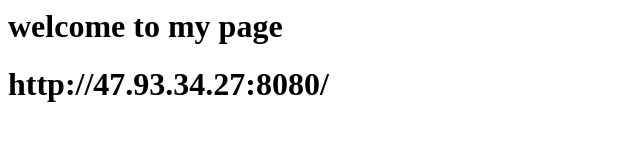
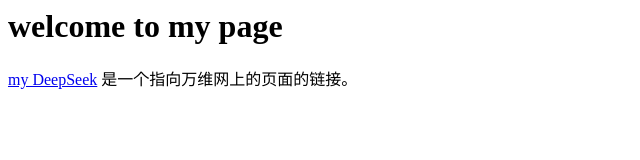
Before and after one commit to hhh2091/hhh2091.github.io, a plain HTML site: page index.html in a window 1280 px wide. Shown: the whole page, without its empty margins (0-640 px from the left). Drawn offline with Linux system fonts and the light colour scheme.

Commit message:
Update index.html

```diff
--- a/index.html
+++ b/index.html
@@ -1,2 +1,3 @@
 <h1>welcome to my page</h1>
-<h1>http://47.93.34.27:8080/</h1>
+
+<p><a href="http://http://47.93.34.27:8080/">my DeepSeek</a> 是一个指向万维网上的页面的链接。</p>
```
